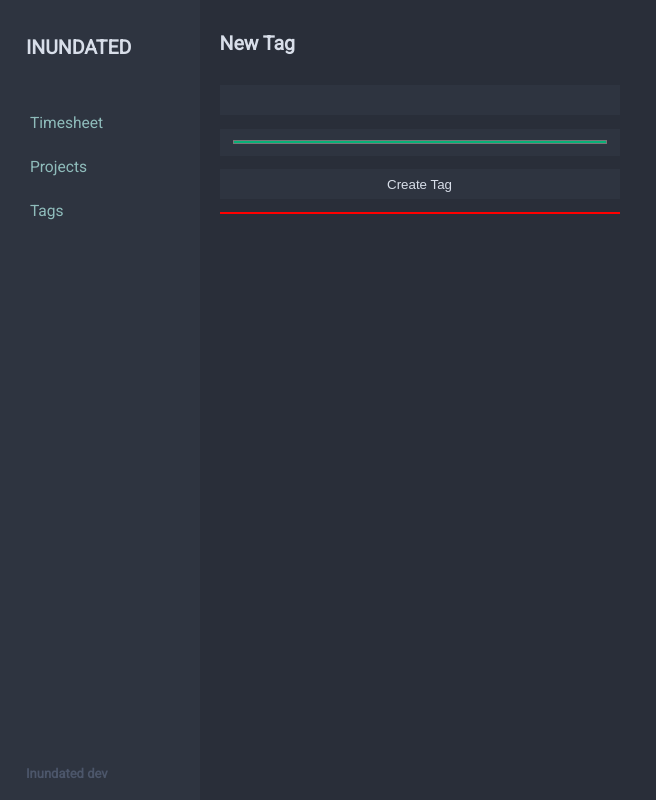
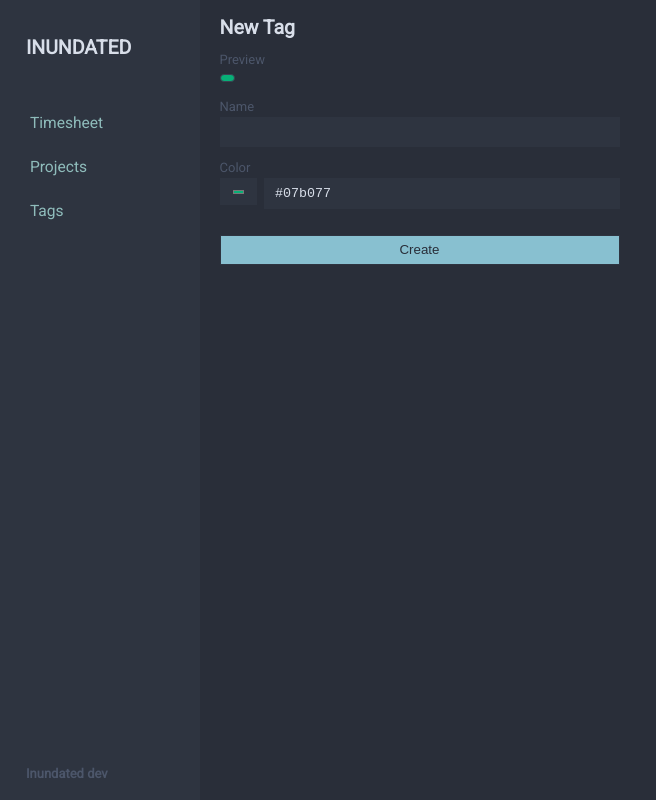
Before and after one commit to LarssonOliver/inundated, a Vue app in the folder frontend/: page /tags/new in a window 1280 px wide. Shown: the whole page, without its empty margins (0-656 px from the left). Built offline with nearby package versions, Linux system fonts and the light colour scheme.

Commit message:
Update tag details page

```diff
--- a/frontend/components.d.ts
+++ b/frontend/components.d.ts
@@ -8,6 +8,7 @@ export {}
 /* prettier-ignore */
 declare module 'vue' {
   export interface GlobalComponents {
+    ColorInput: typeof import('./src/components/inputs/ColorInput.vue')['default']
     ConfirmationPopup: typeof import('./src/components/inputs/ConfirmationPopup.vue')['default']
     MaterialIcon: typeof import('./src/components/icons/MaterialIcon.vue')['default']
     RouterLink: typeof import('vue-router')['RouterLink']
--- /dev/null
+++ b/frontend/src/components/inputs/ColorInput.vue
@@ -0,0 +1,51 @@
+<template>
+  <div class="color-input">
+    <input v-model="model" type="color" />
+    <input
+      v-model="textInput"
+      type="text"
+      placeholder="#000000"
+      @blur="resetIfInvalid"
+      @keyup.enter="resetIfInvalid"
+    />
+  </div>
+</template>
+
+<script setup lang="ts">
+import { ref, watch } from "vue";
+
+const model = defineModel<string>({ default: "#000000" });
+const textInput = ref(model.value);
+
+watch(model, (newValue) => {
+  textInput.value = newValue;
+});
+
+function resetIfInvalid() {
+  const val = textInput.value;
+  if (/^#?[0-9A-Fa-f]{6}$/.test(val)) {
+    model.value = val.padStart(7, "#");
+  } else if (/^#?[0-9A-Fa-f]{3}$/.test(val)) {
+    const v = val.padStart(4, "#");
+    model.value = "#" + v[1] + v[1] + v[2] + v[2] + v[3] + v[3];
+  } else {
+    // Invalid — reset the text input back to the current valid model value
+    textInput.value = model.value;
+  }
+}
+</script>
+
+<style scoped>
+input[type="color"] {
+  width: 3em;
+}
+
+input[type="text"] {
+  font-family: monospace;
+}
+
+.color-input {
+  display: flex;
+  gap: 0.5em;
+}
+</style>
--- a/frontend/src/components/tags/TagEdit.vue
+++ b/frontend/src/components/tags/TagEdit.vue
@@ -1,19 +1,68 @@
 <template>
-  <div class="tag-edit"></div>
+  <div class="tag-edit">
+    <p class="field-label">Preview</p>
+    <TagItem :tag="model" />
+    <p class="field-label">Name</p>
+    <input v-model="model.name" type="text" />
+    <p class="field-label">Color</p>
+    <ColorInput v-model="model.color" />
+    <div class="button-container" v-if="!props.isNewTag">
+      <button class="btn-info" @click="$emit('save', model)">Save</button>
+      <button class="btn-error" @click="showDeletionConfirmation = true">Delete</button>
+    </div>
+    <div class="button-container" v-else>
+      <button class="btn-info" @click="$emit('create', model)">Create</button>
+    </div>
+  </div>
+
+  <ConfirmationPopup
+    v-model="showDeletionConfirmation"
+    :message="`Deleting tag &quot;${model.name}&quot; cannot
+    be undone.`"
+    confirm-label="Delete"
+    variant="error"
+    @confirm="$emit('delete', model)"
+  />
 </template>
 
 <script setup lang="ts">
+import TagItem from "./TagItem.vue";
+import ColorInput from "@/components/inputs/ColorInput.vue";
+import ConfirmationPopup from "@/components/inputs/ConfirmationPopup.vue";
 import type { Tag } from "@/model";
+import { newTagWithDefaults } from "@/helpers/tag";
+import { ref } from "vue";
 
-const model = defineModel<Tag>();
+const model = defineModel<Tag>({ default: newTagWithDefaults() });
+
+const props = defineProps<{
+  isNewTag?: boolean;
+}>();
+
+defineEmits<{
+  (e: "create", tag: Tag): void;
+  (e: "save", tag: Tag): void;
+  (e: "delete", tag: Tag): void;
+}>();
+
+const showDeletionConfirmation = ref(false);
 </script>
 
 <style scoped>
 .tag-edit {
-  margin: 1em 1em;
   display: flex;
   flex-direction: column;
-  border: 1px solid red;
   max-width: 400px;
 }
+
+.field-label {
+  margin-bottom: 0.25em;
+  color: var(--nord3);
+}
+
+.button-container {
+  margin-top: 2em;
+  display: flex;
+  gap: 1em;
+}
 </style>
--- /dev/null
+++ b/frontend/src/views/NotFoundView.vue
@@ -0,0 +1,18 @@
+<template>
+  <div class="not-found-view">
+    <h3>404 Not Found</h3>
+  </div>
+</template>
+
+<script setup lang="ts"></script>
+
+<style scoped>
+.not-found-view {
+  display: flex;
+  flex-direction: column;
+  align-items: center;
+  justify-content: center;
+  height: 100%;
+  color: var(--nord3);
+}
+</style>
--- a/frontend/src/views/TagView.vue
+++ b/frontend/src/views/TagView.vue
@@ -1,66 +1,39 @@
 <template>
-  <div class="tag-page">
-    <div v-if="!isNewTag" class="title-bar">
-      <h2>Tag:</h2>
-      <TagItem :tag="tag" />
-    </div>
+  <NotFoundView v-if="notFound" />
+  <div v-else class="tag-page">
+    <h2 v-if="!isNewTag">Tag Details</h2>
     <h2 v-else>New Tag</h2>
-
-    <input type="text" v-model="tag.name" />
-    <input type="color" v-model="tag.color" />
-    <input v-if="!isNewTag" type="button" value="Save Tag" @click="saveTag" />
-    <input v-else type="button" value="Create Tag" @click="createTag" />
-
-    <input
-      v-if="!isNewTag"
-      type="button"
-      value="Delete Tag"
-      @click="showDeletionConfirmation = true"
-    />
-
-    <h3 v-if="tag.totalTimeMs">Total Time Spent: {{ formatTimeDuration(tag.totalTimeMs) }}</h3>
-
-    <ConfirmationPopup
-      v-model="showDeletionConfirmation"
-      :message="`Deleting tag ${tag.name} cannot
-    be undone.`"
-      confirm-label="Delete"
-      variant="error"
-      @confirm="deleteTag"
+    <TagEdit
+      v-model="tag"
+      :is-new-tag="isNewTag"
+      @save="saveTag"
+      @create="createTag"
+      @delete="deleteTag"
     />
   </div>
-  <TagEdit v-model="tag" />
 </template>
 
 <script setup lang="ts">
 import type { Tag } from "@/model";
-import { watch, ref } from "vue";
+import { watch, ref, computed } from "vue";
 import { useTagsStore } from "@/stores/tags";
 import { useRoute, useRouter } from "vue-router";
 import { newTagWithDefaults } from "@/helpers/tag";
-import { formatTimeDuration } from "@/helpers/time";
 import TagEdit from "@/components/tags/TagEdit.vue";
+import NotFoundView from "./NotFoundView.vue";
 
 const tagsStore = useTagsStore();
 const router = useRouter();
 const route = useRoute();
 
 const tag = ref<Tag>(newTagWithDefaults());
-const isNewTag = ref(false);
-
-const showDeletionConfirmation = ref(false);
+const isNewTag = computed(() => route.name === "New Tag");
+const notFound = ref(false);
 
 watch(
   () => route.params.id,
   async (newId, oldId) => {
-    if (!newId) {
-      // This is a new tag at the /new route
-      isNewTag.value = true;
-      return;
-    }
-
     if (newId === oldId) {
-      // No need to refetch if the ID hasn't changed
       return;
     }
 
@@ -68,16 +41,16 @@ watch(
     const storeResult = tagsStore.getTagById(newId as string);
     if (storeResult) {
       tag.value = storeResult;
-      isNewTag.value = false;
     }
 
-    // Fetch detailed tag info from the server to ensure we have the latest data (including total time)
-    const result = await tagsStore.fetchDetailedTagById(newId as string);
-    if (result) {
-      tag.value = result;
-      isNewTag.value = false;
-    } else {
-      // Handle case where tag is not
+    try {
+      // Fetch detailed tag info from the server to ensure we have the latest data (including total time)
+      const result = await tagsStore.fetchDetailedTagById(newId as string);
+      if (result) {
+        tag.value = result;
+      }
+    } catch {
+      notFound.value = true;
     }
   },
   { immediate: true },
@@ -89,12 +62,14 @@ async function saveTag() {
 
 async function createTag() {
   const newTag = await tagsStore.createTagFromName(tag.value.name, tag.value.color);
+  if (!newTag) {
+    console.error("Failed to create tag");
+    return;
+  }
   router.push({ name: "Tag", params: { id: newTag.id } });
 }
 
 async function deleteTag() {
-  showDeletionConfirmation.value = false;
-
   try {
     await tagsStore.deleteTag(tag.value.id);
   } catch (error) {
@@ -114,18 +89,12 @@ async function deleteTag() {
   flex-direction: column;
 }
 
-input {
-  margin-top: 1em;
-}
-
 .title-bar {
   flex-direction: row;
   display: flex;
 }
 
-.title-bar h2 {
+h2 {
   margin: 0;
-  margin-right: 1em;
-  align-content: center;
 }
 </style>
```
